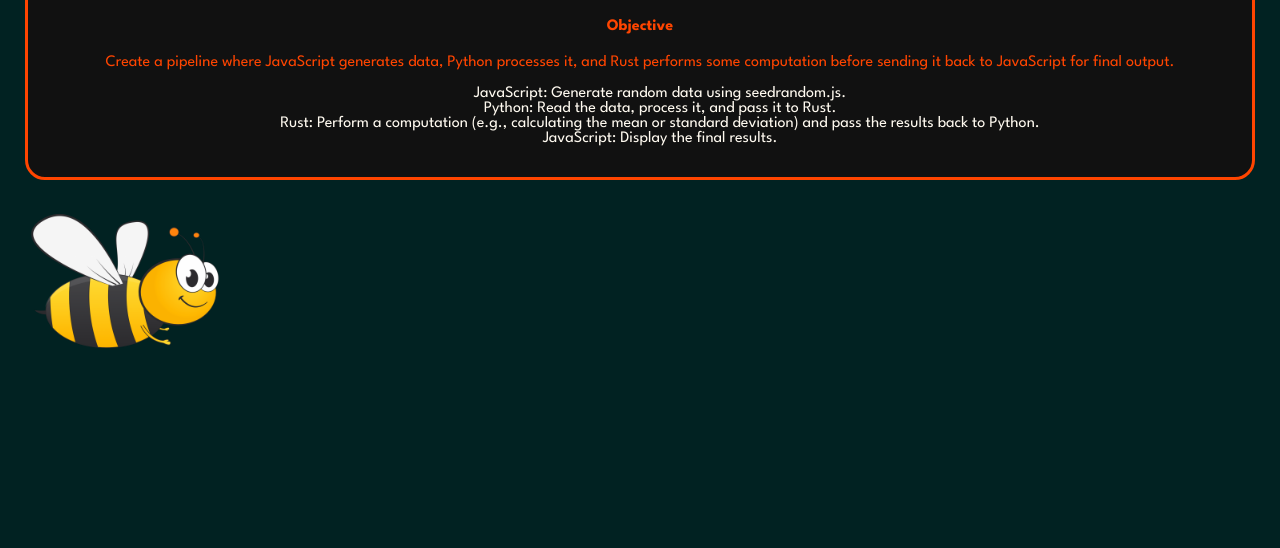
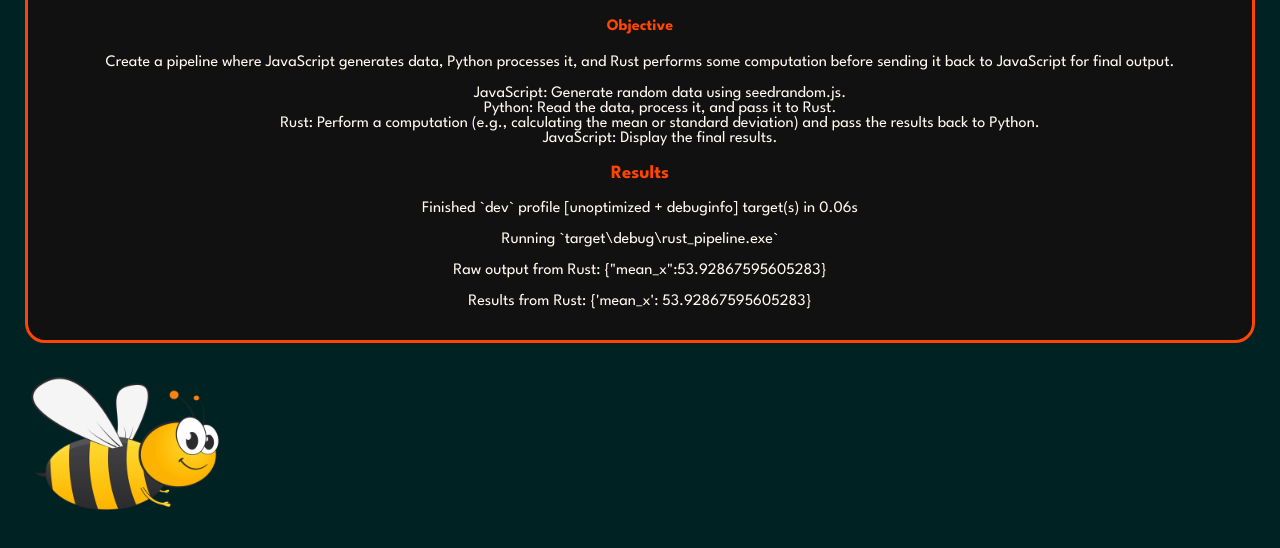
Before and after one commit to Nimira43/The-JPR-Pipeline, a plain HTML site: page index.html in a window 1280 px wide. Shown: the part 96-644 px from the top of the page. Drawn offline with Linux system fonts and the light colour scheme.

Commit message:
Successfully integrated JavaScript, Python, and Rust into a cohesive data processing pipeline. Recap:-  JavaScript: Generated random data using seedrandom.js and saved it to a JSON file. Python: Read the JSON data, passed it to the Rust program, and processed the output. Rust: Performed a computation (calculating the mean of x values) and returned the result as JSON. Project completed.

```diff
--- a/index.html
+++ b/index.html
@@ -18,6 +18,12 @@
       <li>Rust: Perform a computation (e.g., calculating the mean or standard deviation) and pass the results back to Python.</li>
       <li>JavaScript: Display the final results.</li>
     </ul>
+    <h3>Results</h3>
+    <p>Finished `dev` profile [unoptimized + debuginfo] target(s) in 0.06s</p>
+    <p>Running `target\debug\rust_pipeline.exe`</p>
+    <p>Raw output from Rust: {"mean_x":53.92867595605283}</p>
+    <p>Results from Rust: {'mean_x': 53.92867595605283}</p>
+
   </div>
   <img src="./images/billy.png" alt="billy" width="200px">
 </body>
--- a/style.css
+++ b/style.css
@@ -24,3 +24,7 @@ li {
 img {
   margin-top: 30px;
 }
+
+p {
+  color: #fffaf0;
+}
```
